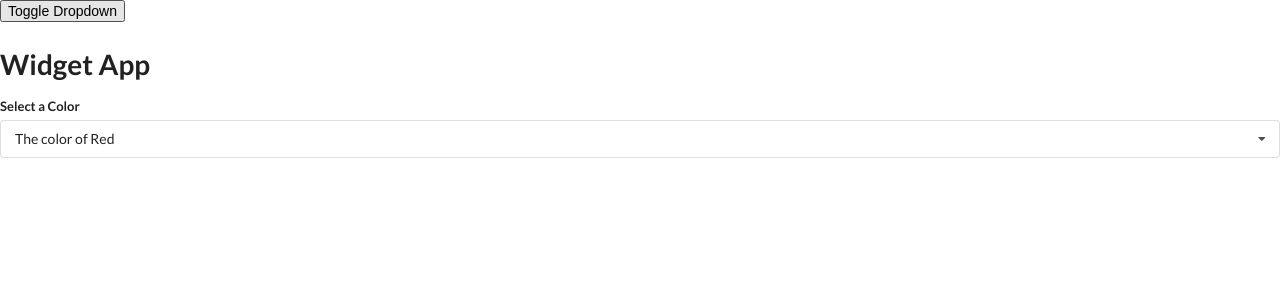
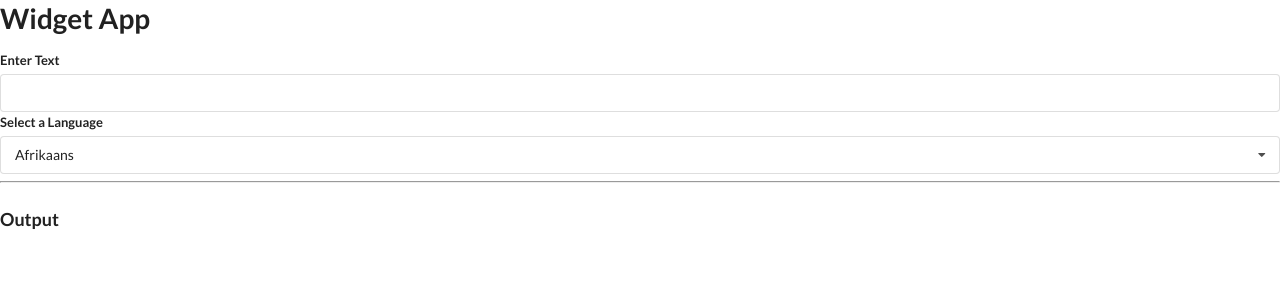
Before and after one commit to Animalia-Android/Widget-App, a React (Create React App) app: page / in a window 1280 px wide. Shown: the top 300 px of the page. Built offline with nearby package versions, Linux system fonts and the light colour scheme.

Commit message:
added Translate component

```diff
--- a/src/App.js
+++ b/src/App.js
@@ -2,7 +2,8 @@ import React, { useState } from 'react';
 
 // import Accordian from './components/Accordion';
 // import Search from './components/Search';
-import Dropdown from './components/Dropdown';
+// import Dropdown from './components/Dropdown';
+import Translate from './components/Translate';
 
 // const items = [
 //   {
@@ -19,38 +20,39 @@ import Dropdown from './components/Dropdown';
 //   },
 // ];
 
-const options = [
-  {
-    label: 'The color of Red',
-    value: 'Red',
-  },
-  {
-    label: 'The color of Green',
-    value: 'Green',
-  },
-  {
-    label: 'A shade of Blue',
-    value: 'Blue',
-  },
-];
+// const options = [
+//   {
+//     label: 'The color of Red',
+//     value: 'Red',
+//   },
+//   {
+//     label: 'The color of Green',
+//     value: 'Green',
+//   },
+//   {
+//     label: 'A shade of Blue',
+//     value: 'Blue',
+//   },
+// ];
 
 const App = () => {
-  const [selected, setSelected] = useState(options[0]);
-  const [showDropdown, setShowDropdown] = useState(true)
+//   const [selected, setSelected] = useState(options[0]);
+//   const [showDropdown, setShowDropdown] = useState(true)
 
   return (
     <div>
-      <button onClick={() => setShowDropdown(!showDropdown)}>Toggle Dropdown</button>
+      {/* <button onClick={() => setShowDropdown(!showDropdown)}>Toggle Dropdown</button> */}
       <h1>Widget App</h1>
       {/* <Search /> */}
       {/* <Accordian items={items} /> */}
-      {showDropdown ?
+      {/* {showDropdown ?
       <Dropdown
         options={options}
         selected={selected}
         onSelectedChange={setSelected}
       /> : null
-      }
+      } */}
+      <Translate />
     </div>
   );
 };
--- /dev/null
+++ b/src/components/Convert.js
@@ -0,0 +1,14 @@
+import React, { useState, useEffect } from 'react'
+
+const Convert = ({ language, text }) => {
+    useEffect(() => {
+        console.log('New Language or Text')
+    }, [language, text])
+    return (
+        <div>
+
+        </div>
+    )
+}
+
+export default Convert
--- a/src/components/Dropdown.js
+++ b/src/components/Dropdown.js
@@ -1,6 +1,6 @@
 import React, { useState, useEffect, useRef } from 'react';
 
-const Dropdown = ({ options, selected, onSelectedChange }) => {
+const Dropdown = ({ label, options, selected, onSelectedChange }) => {
   const [open, setOpen] = useState(false);
   const ref = useRef()
 
@@ -12,8 +12,8 @@ const Dropdown = ({ options, selected, onSelectedChange }) => {
 
       setOpen(false);
     };
-    document.body.addEventListener('click', onBodyClick,
-    { capture: true});
+
+    document.body.addEventListener('click', onBodyClick,{ capture: true});
 
     return ()=> {
       document.body.removeEventListener('click', onBodyClick, { capture: true});
@@ -38,11 +38,11 @@ const Dropdown = ({ options, selected, onSelectedChange }) => {
       </div>
     );
   });
-  console.log('CURRENT REF',ref.current)
+  // console.log('CURRENT REF',ref.current)
   return (
     <div ref={ref} className="ui form">
       <div className="field">
-        <label className="label">Select a Color</label>
+        <label className="label">{label}</label>
         <div
           onClick={() => {
             // console.log('DROPDOWN CLICKED');
--- /dev/null
+++ b/src/components/Translate.js
@@ -0,0 +1,52 @@
+//GOOGLE TRANSLATION API KEY = AIzaSyCHUCmpR7cT_yDFHC98CZJy2LTms-IwDlM
+
+import React, { useState } from "react";
+import Dropdown from "./Dropdown";
+import Convert from "./Convert";
+
+const options = [
+  {
+    label: "Afrikaans",
+    value: "af",
+  },
+  {
+    label: "Arabic",
+    value: "ar",
+  },
+  {
+    label: "Hindi",
+    value: "hi",
+  },
+];
+
+const Translate = () => {
+  const [language, setLanguage] = useState(options[0]);
+  const [text, setText] = useState("");
+
+  return (
+    <div>
+      <div className="ui form">
+        <div className="field">
+          <label>Enter Text</label>
+          <input
+            value={text}
+            onChange={(e) => {
+              setText(e.target.value);
+            }}
+          />
+        </div>
+      </div>
+      <Dropdown
+        label="Select a Language"
+        selected={language}
+        onSelectedChange={setLanguage}
+        options={options}
+      />
+      <hr />
+      <h3 className="ui header">Output</h3>
+      <Convert text={text} language={language} />
+    </div>
+  );
+};
+
+export default Translate;
```
